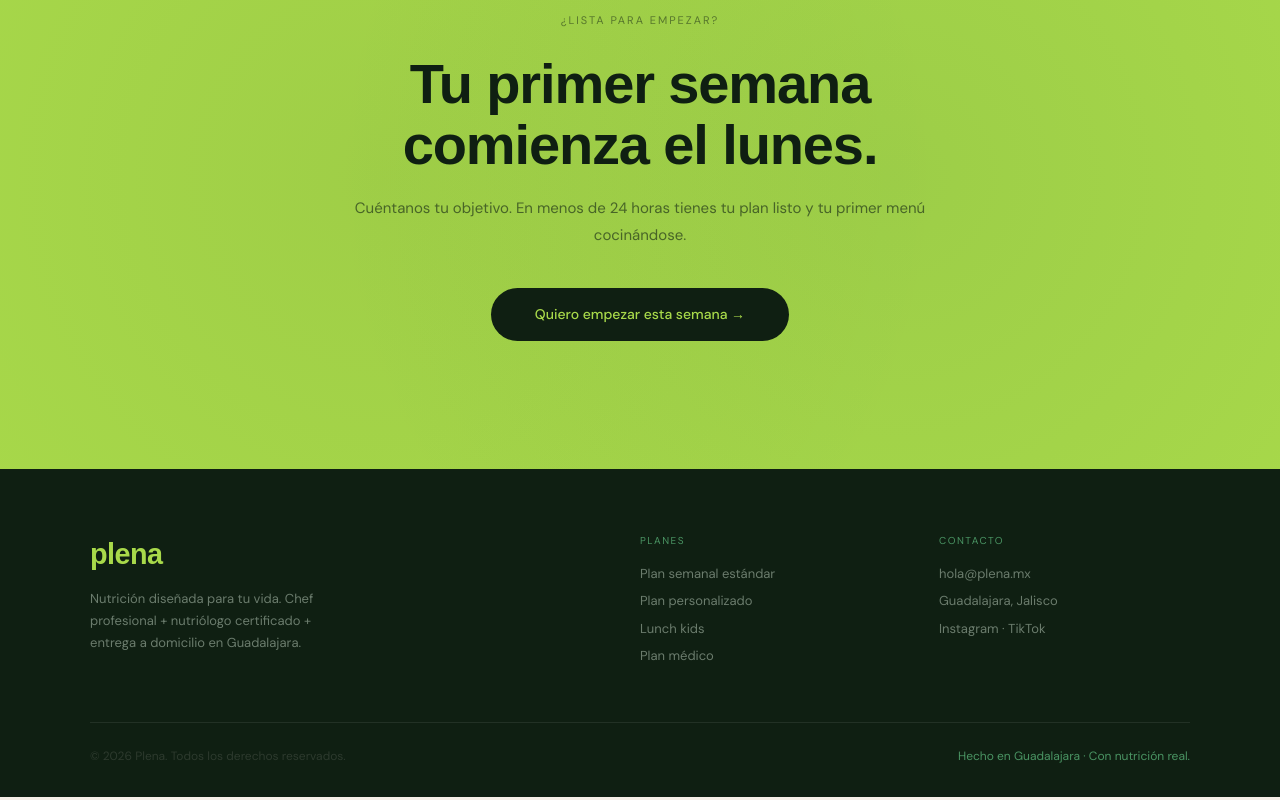
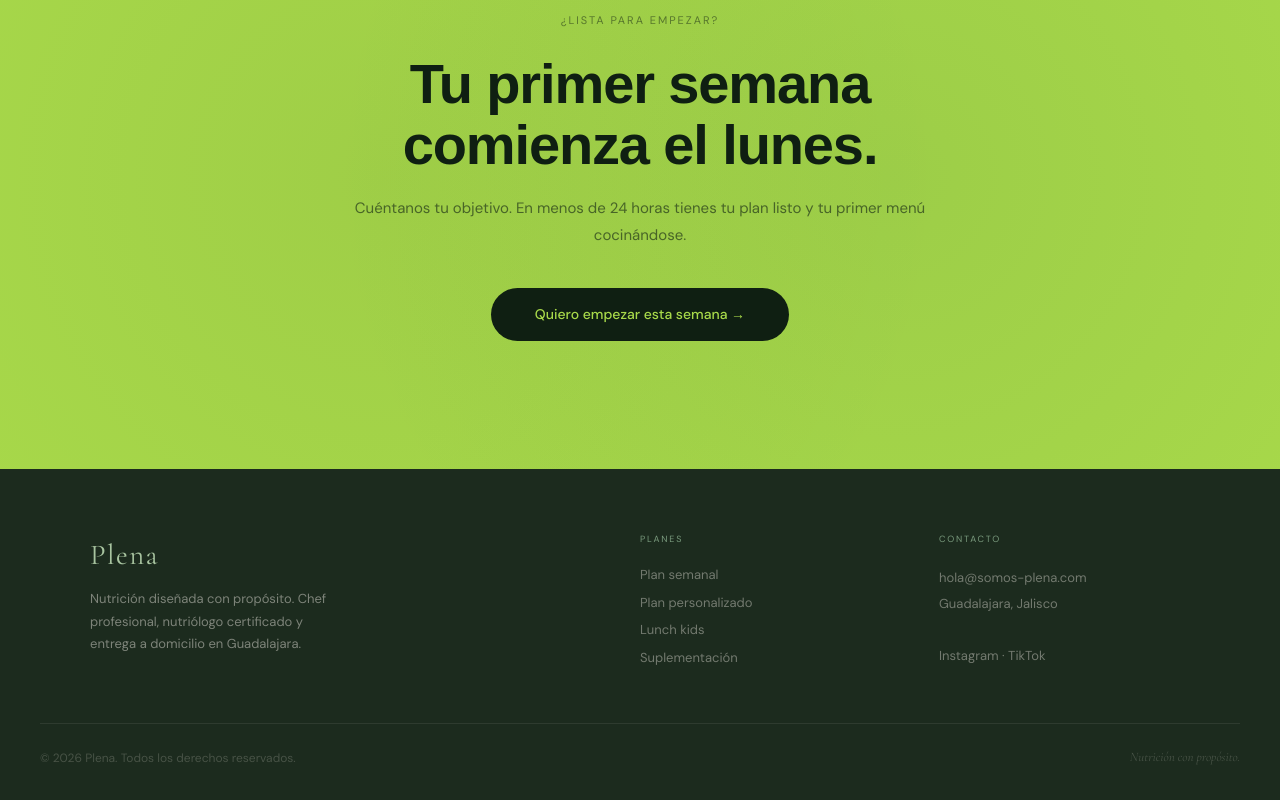
Before and after one commit to rahele95/plena, a Next.js app: page / in a window 1280 px wide. Shown: the part 4674-5474 px from the top of the page. Built offline with nearby package versions, Linux system fonts and the light colour scheme.

Commit message:
redesign: new premium palette (linen/ivory/stone/night-green) per Adriana's brief

```diff
--- a/app/components/Footer.tsx
+++ b/app/components/Footer.tsx
@@ -1,38 +1,33 @@
 import Link from "next/link";
 
 export default function Footer() {
-  const ft: React.CSSProperties = { background: "#0f1f12", color: "#f8faf5", padding: "4rem 2rem 2rem" };
-  const grid: React.CSSProperties = { maxWidth: "1100px", margin: "0 auto", display: "grid", gridTemplateColumns: "2fr 1fr 1fr", gap: "3rem", marginBottom: "3rem" };
-  const name: React.CSSProperties = { fontFamily: "'Plus Jakarta Sans', sans-serif", fontSize: "1.8rem", fontWeight: 600, color: "#a8d94a", letterSpacing: "-0.02em", marginBottom: "0.75rem" };
-  const sub: React.CSSProperties = { fontFamily: "'DM Sans', sans-serif", fontSize: "13px", color: "#6b7c6d", lineHeight: 1.7, maxWidth: "260px" };
-  const colLabel: React.CSSProperties = { fontFamily: "'DM Sans', sans-serif", fontSize: "10px", letterSpacing: "0.15em", textTransform: "uppercase", color: "#4a9463", marginBottom: "1rem" };
-  const colLink: React.CSSProperties = { fontFamily: "'DM Sans', sans-serif", fontSize: "13px", color: "#6b7c6d", textDecoration: "none", display: "block", marginBottom: "0.5rem" };
-  const bar: React.CSSProperties = { maxWidth: "1100px", margin: "0 auto", borderTop: "0.5px solid rgba(248,250,245,0.08)", paddingTop: "1.5rem", display: "flex", justifyContent: "space-between", alignItems: "center" };
-  const sm: React.CSSProperties = { fontFamily: "'DM Sans', sans-serif", fontSize: "12px", color: "#2d3a2e" };
-
   return (
-    <footer style={ft}>
-      <div style={grid}>
+    <footer style={{ background: "#1c2b1e", color: "#f5f0e8", padding: "4rem 2.5rem 2rem" }}>
+      <div style={{ maxWidth: "1100px", margin: "0 auto", display: "grid", gridTemplateColumns: "2fr 1fr 1fr", gap: "3rem", marginBottom: "3rem" }}>
         <div>
-          <div style={name}>plena</div>
-          <p style={sub}>Nutrición diseñada para tu vida. Chef profesional + nutriólogo certificado + entrega a domicilio en Guadalajara.</p>
+          <div style={{ fontFamily: "'Cormorant Garamond', serif", fontSize: "1.8rem", fontWeight: 400, color: "#a8c4a0", letterSpacing: "0.05em", marginBottom: "0.75rem" }}>
+            Plena
+          </div>
+          <p style={{ fontFamily: "'DM Sans', sans-serif", fontSize: "13px", color: "rgba(245,240,232,0.45)", lineHeight: 1.75, maxWidth: "260px" }}>
+            Nutrición diseñada con propósito. Chef profesional, nutriólogo certificado y entrega a domicilio en Guadalajara.
+          </p>
         </div>
         <div>
-          <div style={colLabel}>Planes</div>
-          {["Plan semanal estándar","Plan personalizado","Lunch kids","Plan médico"].map(l=>(
-            <Link key={l} href="/planes" style={colLink}>{l}</Link>
+          <div style={{ fontFamily: "'DM Sans', sans-serif", fontSize: "9px", letterSpacing: "0.2em", textTransform: "uppercase", color: "#7a9b7e", marginBottom: "1.2rem" }}>Planes</div>
+          {["Plan semanal", "Plan personalizado", "Lunch kids", "Suplementación"].map(l => (
+            <Link key={l} href="/planes" style={{ fontFamily: "'DM Sans', sans-serif", fontSize: "13px", color: "rgba(245,240,232,0.4)", textDecoration: "none", display: "block", marginBottom: "0.5rem" }}>{l}</Link>
           ))}
         </div>
         <div>
-          <div style={colLabel}>Contacto</div>
-          <p style={{...colLink, cursor:"default"}}>hola@plena.mx</p>
-          <p style={{...colLink, cursor:"default"}}>Guadalajara, Jalisco</p>
-          <p style={{...colLink, cursor:"default", marginTop:"0.5rem"}}>Instagram · TikTok</p>
+          <div style={{ fontFamily: "'DM Sans', sans-serif", fontSize: "9px", letterSpacing: "0.2em", textTransform: "uppercase", color: "#7a9b7e", marginBottom: "1.2rem" }}>Contacto</div>
+          <p style={{ fontFamily: "'DM Sans', sans-serif", fontSize: "13px", color: "rgba(245,240,232,0.4)", lineHeight: 2 }}>
+            hola@somos-plena.com<br />Guadalajara, Jalisco<br /><br />Instagram · TikTok
+          </p>
         </div>
       </div>
-      <div style={bar}>
-        <span style={sm}>© 2026 Plena. Todos los derechos reservados.</span>
-        <span style={{...sm, color:"#4a9463"}}>Hecho en Guadalajara · Con nutrición real.</span>
+      <div style={{ borderTop: "0.5px solid rgba(245,240,232,0.08)", paddingTop: "1.5rem", display: "flex", justifyContent: "space-between", alignItems: "center" }}>
+        <span style={{ fontFamily: "'DM Sans', sans-serif", fontSize: "12px", color: "rgba(245,240,232,0.2)" }}>© 2026 Plena. Todos los derechos reservados.</span>
+        <span style={{ fontFamily: "'Cormorant Garamond', serif", fontSize: "13px", fontStyle: "italic", color: "rgba(245,240,232,0.2)" }}>Nutrición con propósito.</span>
       </div>
       <style>{`@media(max-width:768px){footer>div:first-of-type{grid-template-columns:1fr!important}}`}</style>
     </footer>
```
